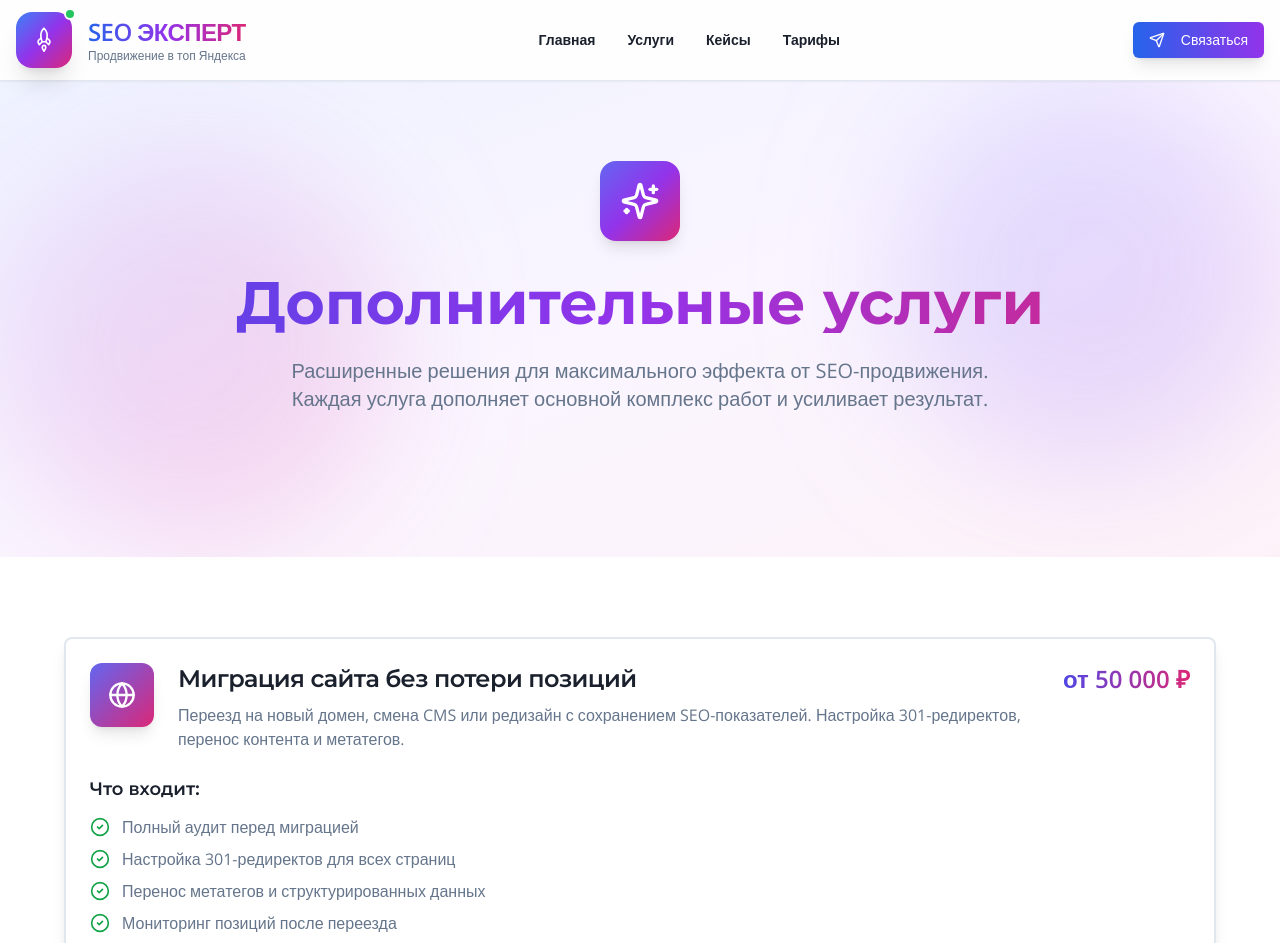
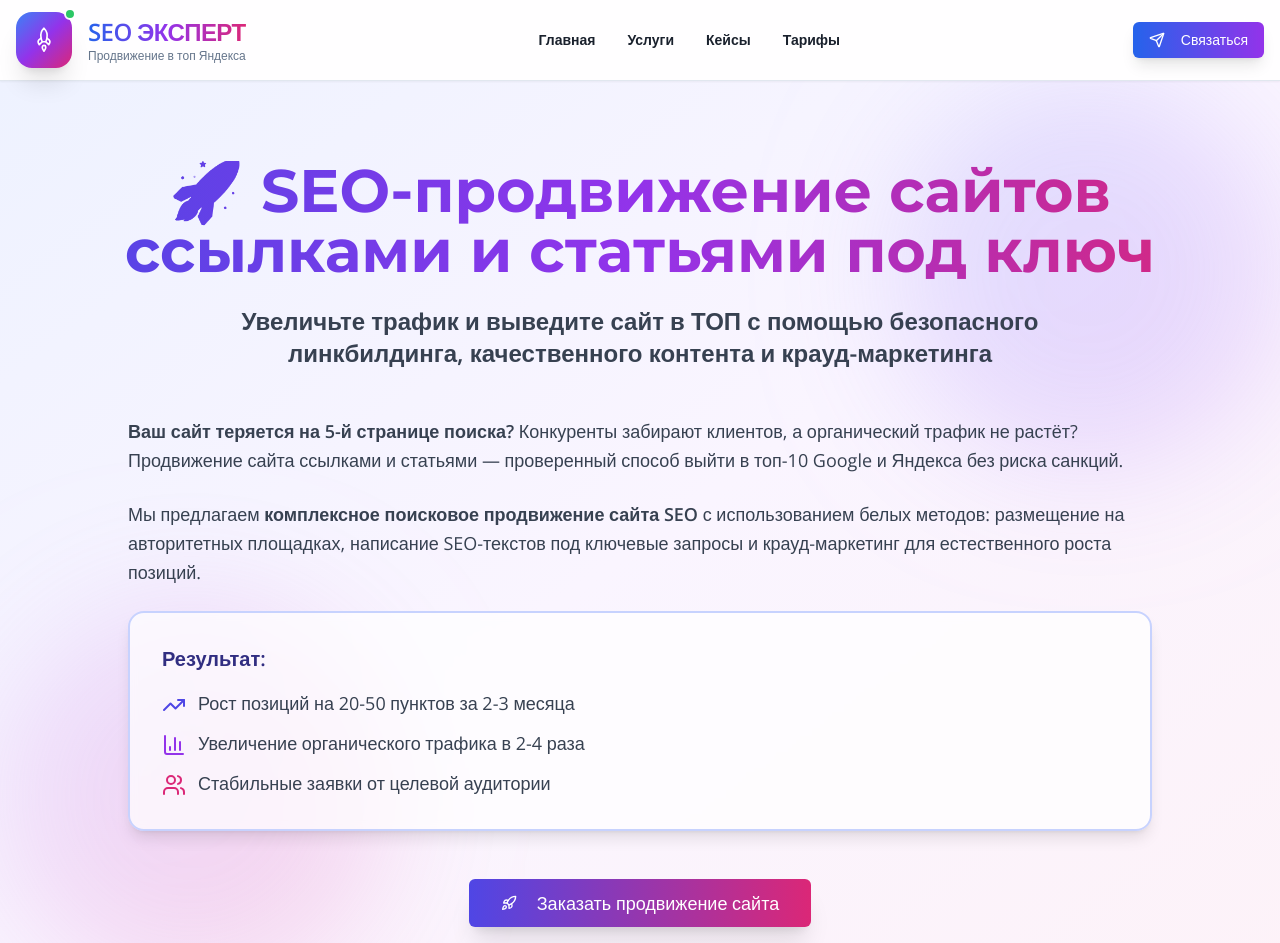
Before and after one commit to pr-poehali-dev/site-promotion-landing, a React (Vite) app: page /additional-services in a window 1280 px wide. Shown: the top 943 px of the page. Built offline with nearby package versions, Linux system fonts and the light colour scheme.

Commit message:
Готов! Жду запроса на название коммита.

```diff
--- a/src/pages/AdditionalServices.tsx
+++ b/src/pages/AdditionalServices.tsx
@@ -133,16 +133,54 @@ export default function AdditionalServices() {
         <div className="absolute bottom-0 left-0 w-96 h-96 bg-gradient-to-br from-purple-400 to-pink-500 rounded-full mix-blend-multiply filter blur-3xl opacity-20 animate-float" style={{animationDelay: '2s'}}></div>
 
         <div className="container relative z-10">
-          <div className="text-center mb-16">
-            <div className="inline-block mb-4">
-              <div className="w-20 h-20 rounded-2xl bg-gradient-to-br from-indigo-500 via-purple-600 to-pink-600 flex items-center justify-center mx-auto mb-4 shadow-lg">
-                <Icon name="Sparkles" className="text-white" size={40} />
-              </div>
+          <div className="text-center mb-12">
+            <h1 className="text-4xl md:text-6xl font-bold mb-6 bg-clip-text text-transparent bg-gradient-to-r from-indigo-600 via-purple-600 to-pink-600">
+              🚀 SEO-продвижение сайтов ссылками и статьями под ключ
+            </h1>
+            <p className="text-2xl font-semibold text-gray-700 mb-8 max-w-4xl mx-auto">
+              Увеличьте трафик и выведите сайт в ТОП с помощью безопасного линкбилдинга, качественного контента и крауд-маркетинга
+            </p>
+          </div>
+
+          <div className="max-w-5xl mx-auto space-y-6 text-lg text-gray-700">
+            <p className="leading-relaxed">
+              <strong>Ваш сайт теряется на 5-й странице поиска?</strong> Конкуренты забирают клиентов, а органический трафик не растёт?
+              Продвижение сайта ссылками и статьями — проверенный способ выйти в топ-10 Google и Яндекса без риска санкций.
+            </p>
+
+            <p className="leading-relaxed">
+              Мы предлагаем <strong>комплексное поисковое продвижение сайта SEO</strong> с использованием белых методов: размещение на авторитетных площадках,
+              написание SEO-текстов под ключевые запросы и крауд-маркетинг для естественного роста позиций.
+            </p>
+
+            <div className="bg-white/70 backdrop-blur-sm rounded-2xl p-8 border-2 border-indigo-200 shadow-lg">
+              <p className="text-xl font-semibold text-indigo-900 mb-4">Результат:</p>
+              <ul className="space-y-3">
+                <li className="flex items-start gap-3">
+                  <Icon name="TrendingUp" className="text-indigo-600 flex-shrink-0 mt-1" size={24} />
+                  <span>Рост позиций на 20-50 пунктов за 2-3 месяца</span>
+                </li>
+                <li className="flex items-start gap-3">
+                  <Icon name="BarChart3" className="text-purple-600 flex-shrink-0 mt-1" size={24} />
+                  <span>Увеличение органического трафика в 2-4 раза</span>
+                </li>
+                <li className="flex items-start gap-3">
+                  <Icon name="Users" className="text-pink-600 flex-shrink-0 mt-1" size={24} />
+                  <span>Стабильные заявки от целевой аудитории</span>
+                </li>
+              </ul>
             </div>
-            <h1 className="text-4xl md:text-6xl font-bold mb-6 bg-clip-text text-transparent bg-gradient-to-r from-indigo-600 via-purple-600 to-pink-600">Дополнительные услуги</h1>
-            <p className="text-xl text-muted-foreground max-w-3xl mx-auto">
-              Расширенные решения для максимального эффекта от SEO-продвижения. Каждая услуга дополняет основной комплекс работ и усиливает результат.
-            </p>
+
+            <div className="text-center pt-6">
+              <Button
+                size="lg"
+                className="bg-gradient-to-r from-indigo-600 to-pink-600 hover:from-indigo-700 hover:to-pink-700 shadow-xl hover:shadow-2xl transition-all text-lg px-8 py-6"
+                onClick={() => window.open('https://t.me/seovzlet', '_blank')}
+              >
+                <Icon name="Rocket" size={24} className="mr-3" />
+                Заказать продвижение сайта
+              </Button>
+            </div>
           </div>
         </div>
       </section>
```
